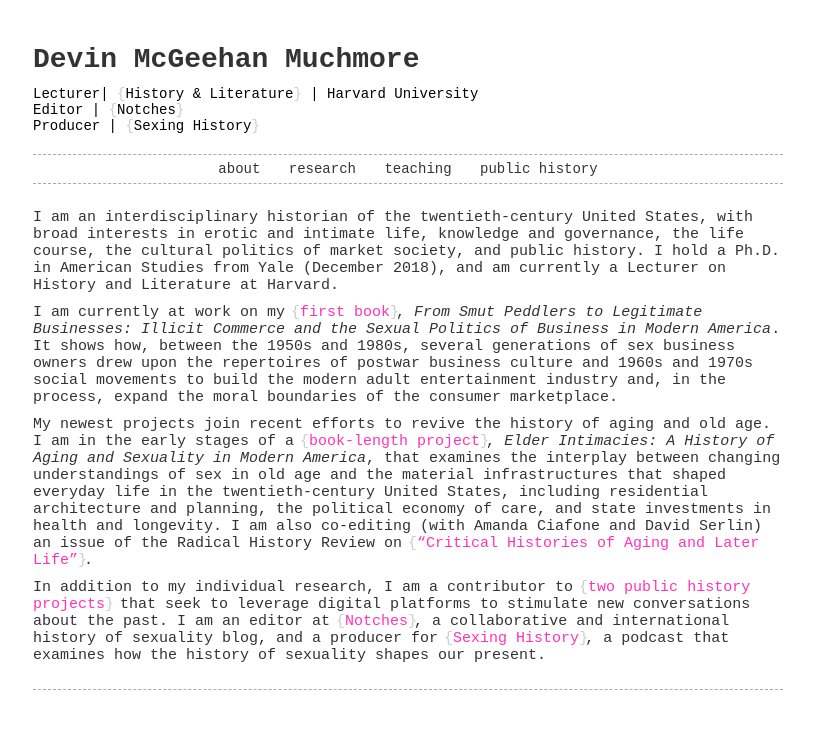
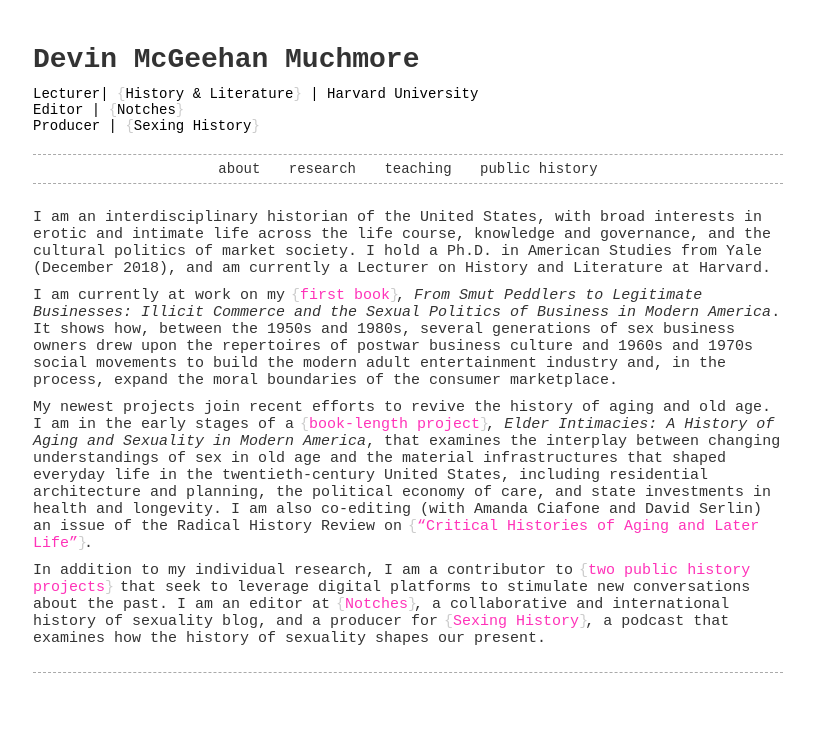
Before and after one commit to devintmm/devintmm.github.io, a Jekyll site: the page built from index.md, in a window 1280 px wide. Shown: the top 729 px of the page, without its empty margins (232-1046 px from the left). Built offline with Jekyll 4.4.1, drawn with Linux system fonts in a browser that asks for light colours.

Commit message:
Update index.md

```diff
--- a/index.md
+++ b/index.md
@@ -1,7 +1,7 @@
 ---
 layout: content
 ---
-I am an interdisciplinary historian of the twentieth-century United States, with broad interests in erotic and intimate life, knowledge and governance, the life course, the cultural politics of market society, and public history. I hold a Ph.D. in American Studies from Yale (December 2018), and am currently a Lecturer on History and Literature at Harvard.
+I am an interdisciplinary historian of the United States, with broad interests in erotic and intimate life across the life course, knowledge and governance, and the cultural politics of market society. I hold a Ph.D. in American Studies from Yale (December 2018), and am currently a Lecturer on History and Literature at Harvard.
 
 I am currently at work on my [first book](/research), *From Smut Peddlers to Legitimate Businesses: Illicit Commerce and the Sexual Politics of Business in Modern America*. It shows how, between the 1950s and 1980s, several generations of sex business owners drew upon the repertoires of postwar business culture and 1960s and 1970s social movements to build the modern adult entertainment industry and, in the process, expand the moral boundaries of the consumer marketplace.
 
```
